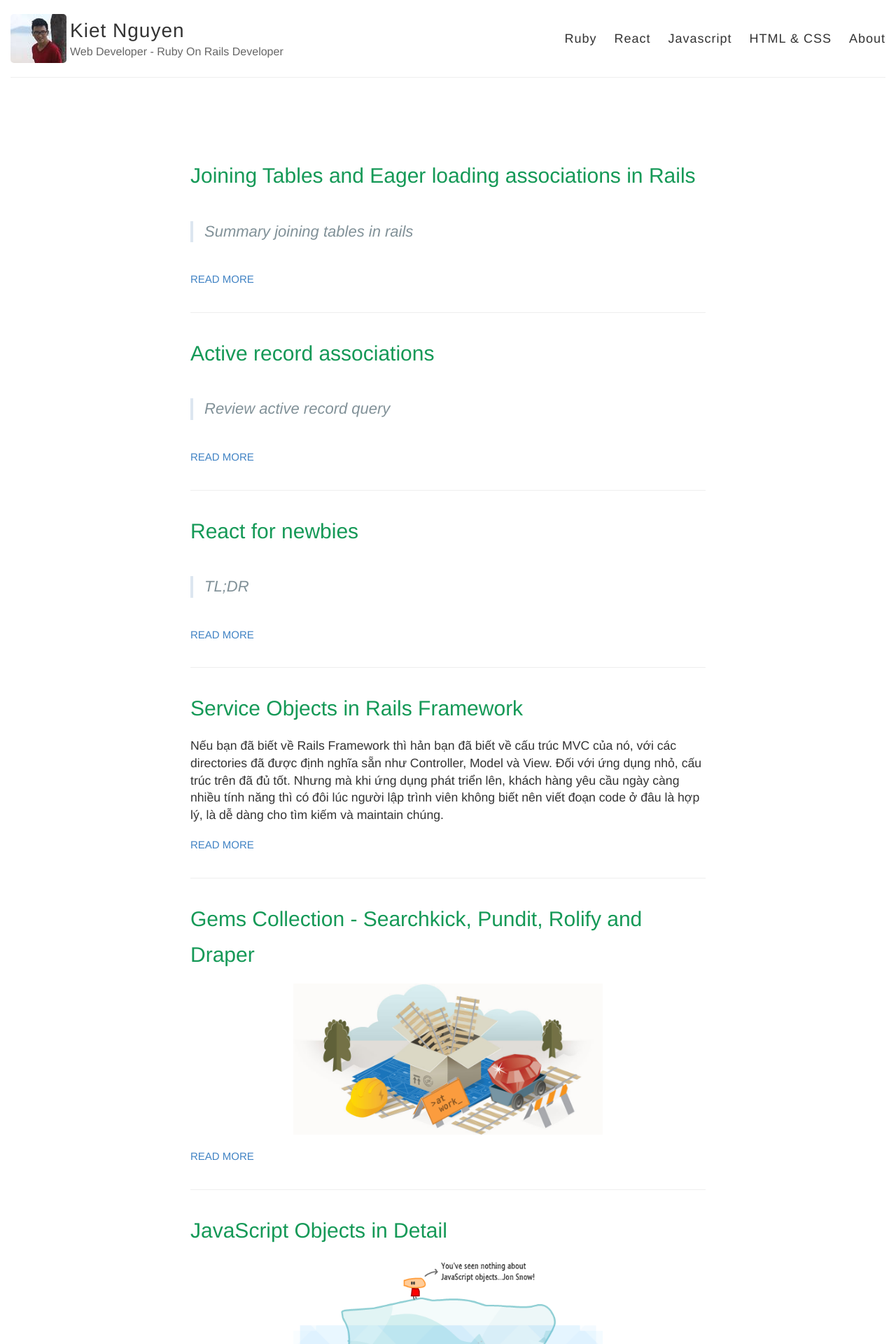
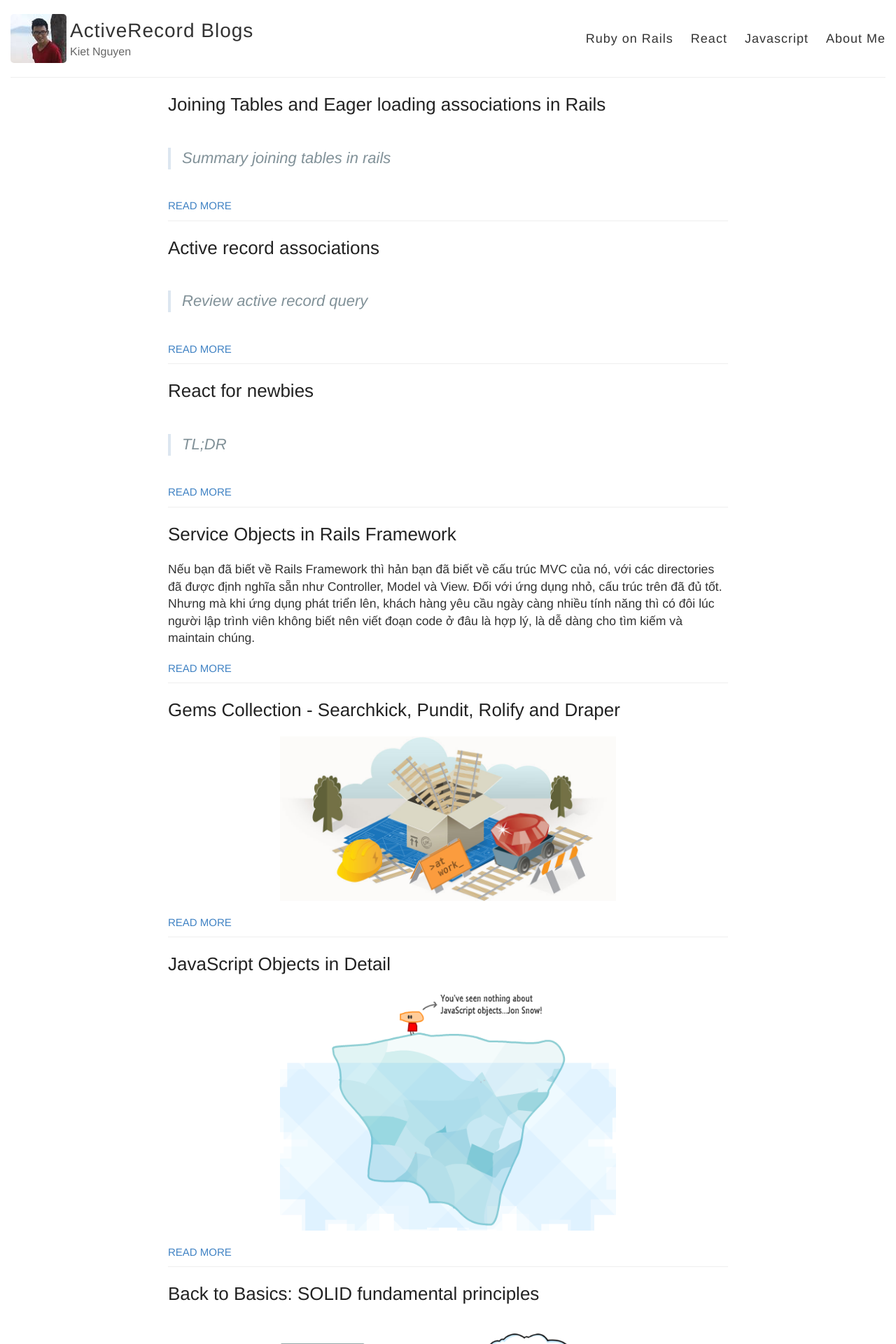
Before and after one commit to tuankiet/tuankiet.github.io, a Jekyll site: the page built from index.html, in a window 1280 px wide. Shown: the top 1920 px of the page at 70% size. Built offline with Jekyll 4.4.1, drawn with Linux system fonts in a browser that asks for light colours.

Commit message:
new style

```diff
--- a/_config.yml
+++ b/_config.yml
@@ -3,10 +3,10 @@
 #
 
 # Name of your site (displayed in the header)
-name: Kiet Nguyen
+name: ActiveRecord Blogs
 
 # Short bio or description (displayed in the header)
-description: Web Developer - Ruby On Rails Developer
+description: Kiet Nguyen
 
 # URL of your avatar or profile pic (you could use your GitHub profile pic)
 avatar: /images/avatar.jpg
--- a/_includes/categories.html
+++ b/_includes/categories.html
@@ -1,6 +1,5 @@
 <!-- categories -->
-<a href="/ruby/">Ruby</a>
+<a href="/ruby/">Ruby on Rails</a>
 <a href="/react/">React</a>
 <a href="/javascript/">Javascript</a>
-<a href="/html_css/">HTML & CSS</a>
-<a href="/about">About</a>
+<a href="/about">About Me</a>
--- a/style.scss
+++ b/style.scss
@@ -52,14 +52,14 @@ h1, h2, h3, h4, h5, h6 {
 }
 
 h1 {
-  font-size: 30px;
+  font-size: 26px;
   a {
     color: inherit;
   }
 }
 
 h2 {
-  font-size: 24px;
+  font-size: 22px;
 }
 
 h3 {
@@ -161,7 +161,6 @@ strong, b {
 //
 
 .wrapper-masthead {
-  margin-bottom: 50px;
 }
 
 .masthead {
@@ -252,7 +251,7 @@ nav {
 //
 
 .posts > .post {
-  padding-bottom: 2em;
+  padding-bottom: 0.5em;
   border-bottom: 1px solid $lightGray;
 }
 
@@ -307,10 +306,9 @@ footer {
 .main-content h4,
 .main-content h5,
 .main-content h6 {
-    margin-top: 2rem;
+    margin-top: 1rem;
     margin-bottom: 1rem;
     font-weight: normal;
-    color: #159957;
 }
 .main-content p {
     margin-bottom: 1em;
@@ -430,21 +428,18 @@ footer {
 }
 @media screen and (min-width: 64em) {
     .main-content {
-        max-width: 58rem;
-        padding: 2rem 6rem;
+        max-width: 50rem;
         margin: 0 auto;
         font-size: 1.1rem;
     }
 }
 @media screen and (min-width: 42em) and (max-width: 64em) {
     .main-content {
-        padding: 2rem 4rem;
         font-size: 1.1rem;
     }
 }
 @media screen and (max-width: 42em) {
     .main-content {
-        padding: 2rem 1rem;
         font-size: 1rem;
     }
 }
```
Also changed, not shown: 1 other file.
